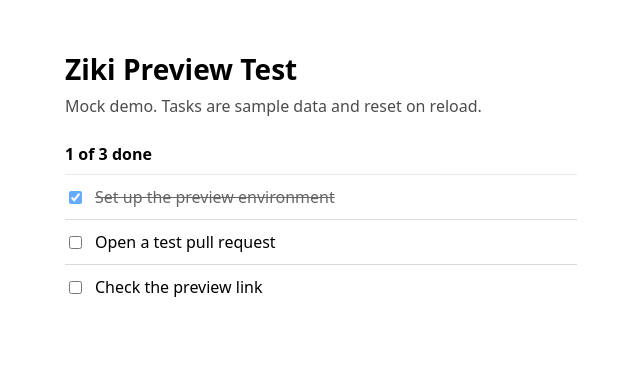
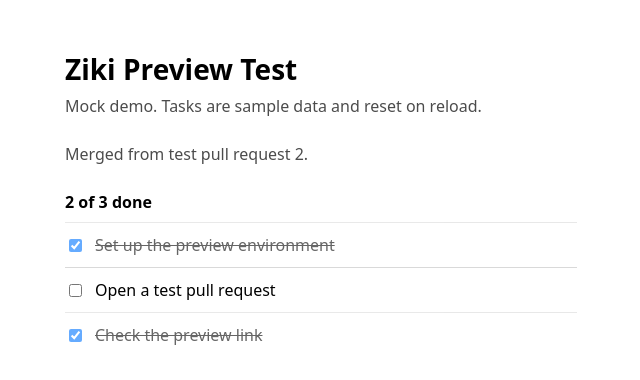
Before and after one commit to zedu-vulcan/ziki-preview-test-frontend, a React (Vite) app: page / in a window 1280 px wide. Shown: the top 380 px of the page, without its empty margins (319-959 px from the left). Built offline with nearby package versions, Linux system fonts and the light colour scheme.

Commit message:
test: show a visible change for the merge test
Co-Authored-By: Claude Opus 5.5 <noreply@anthropic.com>

```diff
--- a/src/App.jsx
+++ b/src/App.jsx
@@ -3,7 +3,7 @@ import { useState } from 'react'
 const INITIAL_TASKS = [
   { id: 1, title: 'Set up the preview environment', done: true },
   { id: 2, title: 'Open a test pull request', done: false },
-  { id: 3, title: 'Check the preview link', done: false },
+  { id: 3, title: 'Check the preview link', done: true },
 ]
 
 export default function App() {
@@ -20,6 +20,7 @@ export default function App() {
     <main className="app">
       <h1>Ziki Preview Test</h1>
       <p className="subtitle">Mock demo. Tasks are sample data and reset on reload.</p>
+      <p className="subtitle">Merged from test pull request 2.</p>
 
       <p className="progress">
         {doneCount} of {tasks.length} done
```
